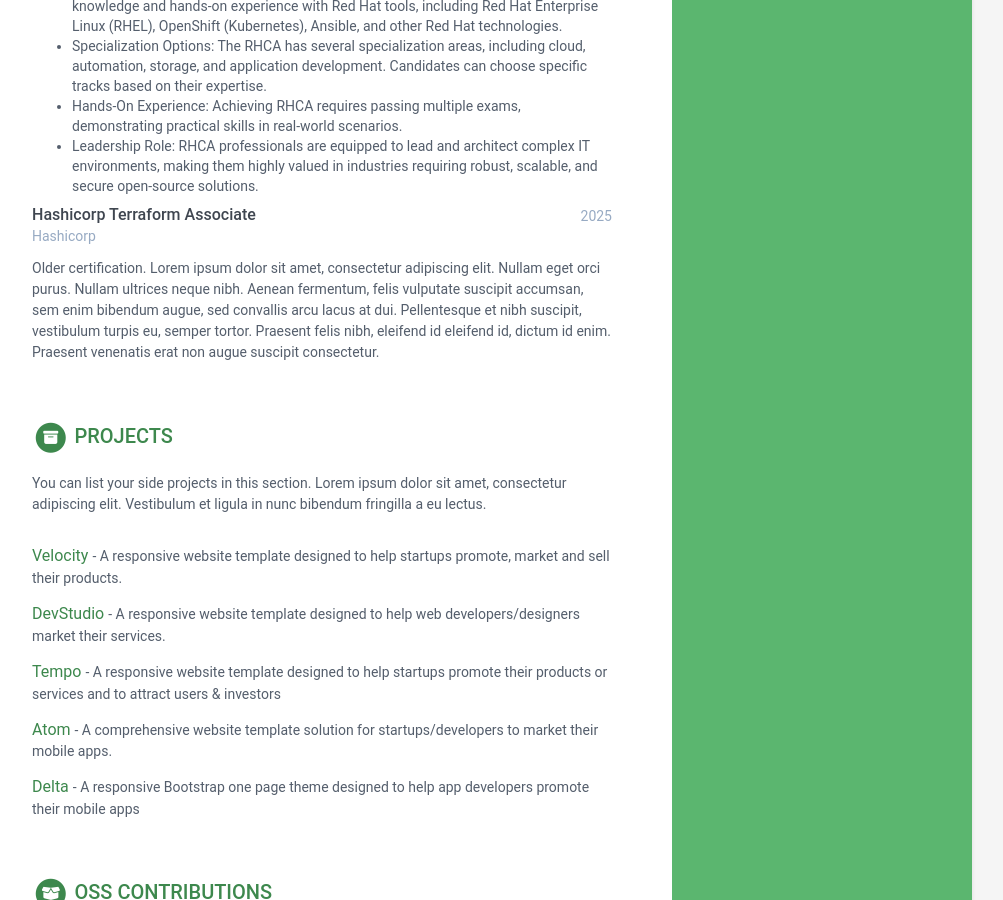
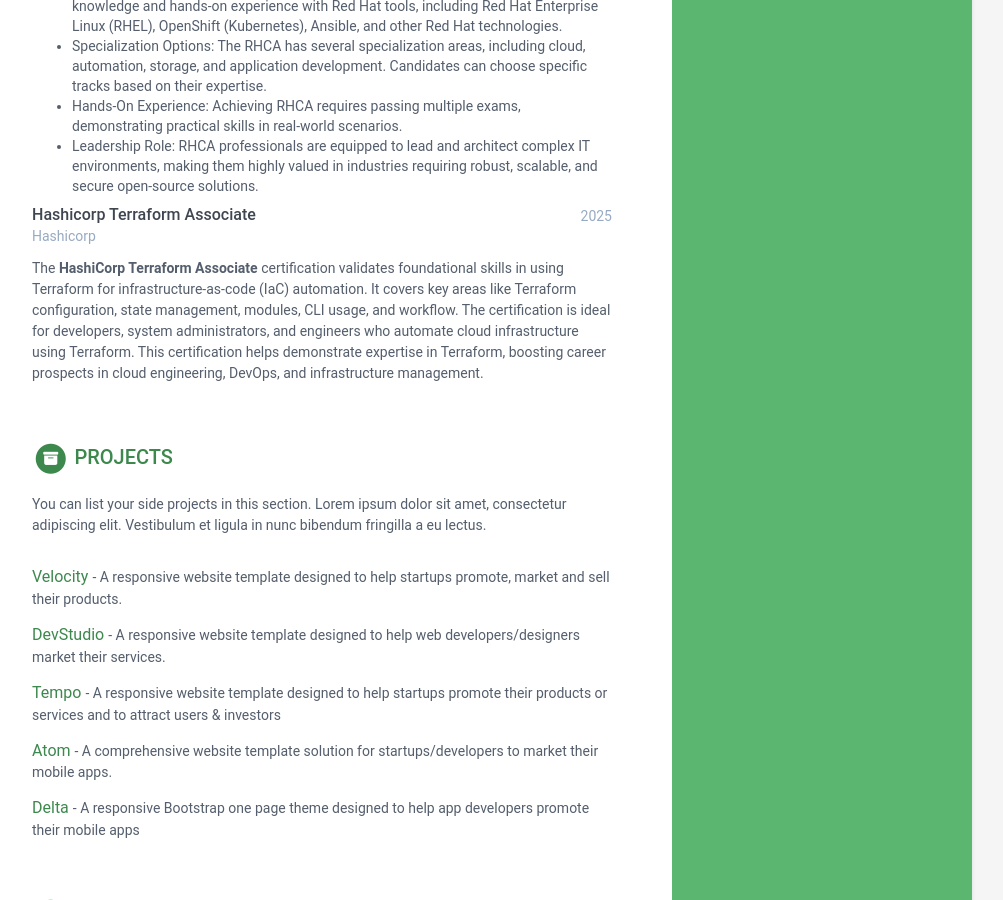
Before and after one commit to Jananimpg/portfolio, a Jekyll site: the page built from index.html, in a window 1280 px wide and 900 px high, scrolled down 1565 px. Shown: the whole window, without its empty margins (168-1171 px from the left). Built offline with Jekyll 4.4.1, drawn with Linux system fonts in a browser that asks for light colours.

Commit message:
Update data.yml

```diff
--- a/_data/data.yml
+++ b/_data/data.yml
@@ -153,14 +153,7 @@ certifications:
     credentialurl:
     credentialname:
     details: |
-      Older certification. Lorem ipsum dolor sit amet, consectetur
-      adipiscing elit.
-      Nullam eget orci purus. Nullam ultrices neque nibh.
-      Aenean fermentum, felis vulputate suscipit accumsan,
-      sem enim bibendum augue, sed convallis arcu lacus at dui.
-      Pellentesque et nibh suscipit, vestibulum turpis eu, semper tortor.
-      Praesent felis nibh, eleifend id eleifend id, dictum id enim.
-      Praesent venenatis erat non augue suscipit consectetur.
+      The **HashiCorp Terraform Associate** certification validates foundational skills in using Terraform for infrastructure-as-code (IaC) automation. It covers key areas like Terraform configuration, state management, modules, CLI usage, and workflow. The certification is ideal for developers, system administrators, and engineers who automate cloud infrastructure using Terraform. This certification helps demonstrate expertise in Terraform, boosting career prospects in cloud engineering, DevOps, and infrastructure management.
 
 projects:
   title: Projects
```
